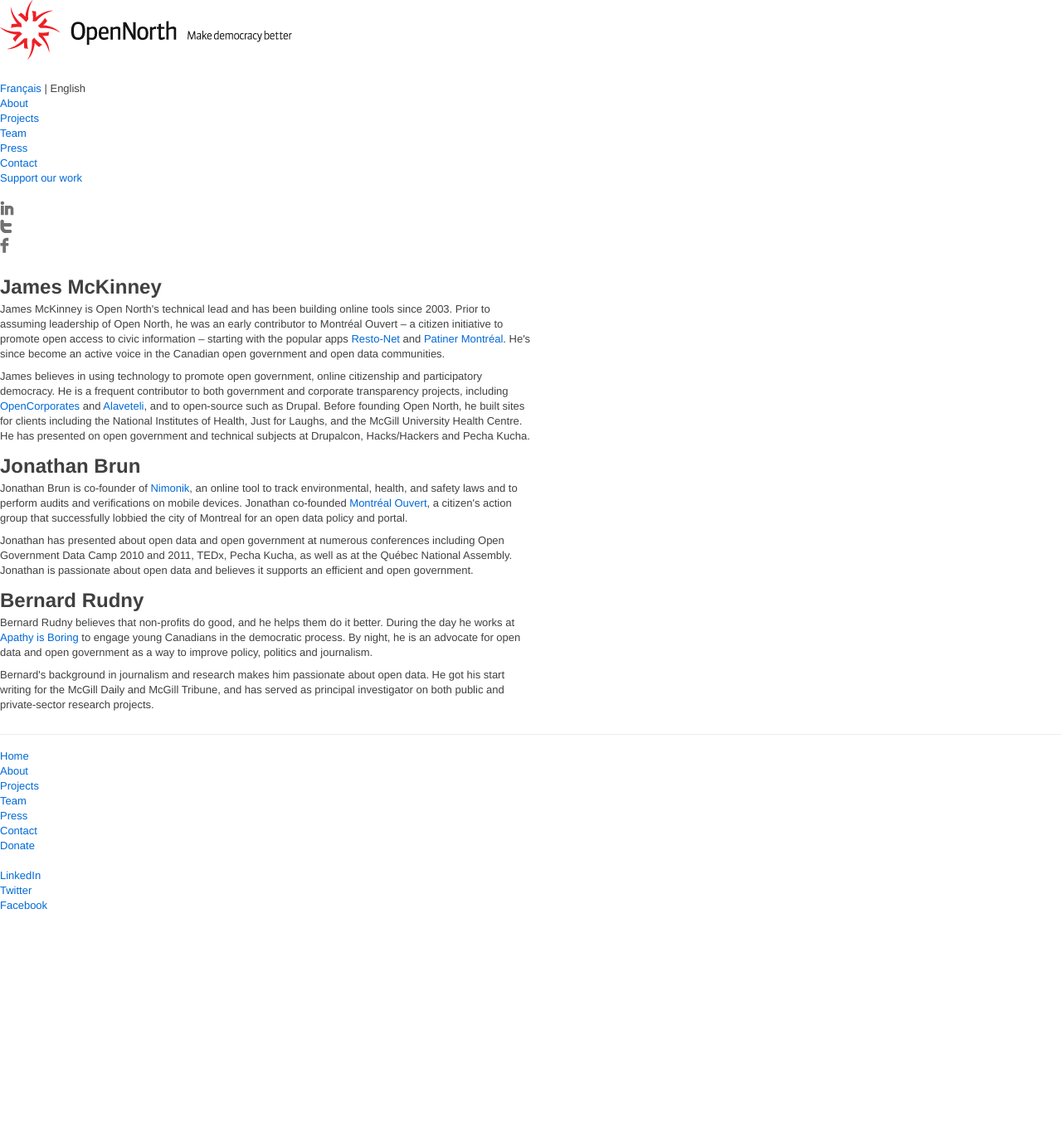
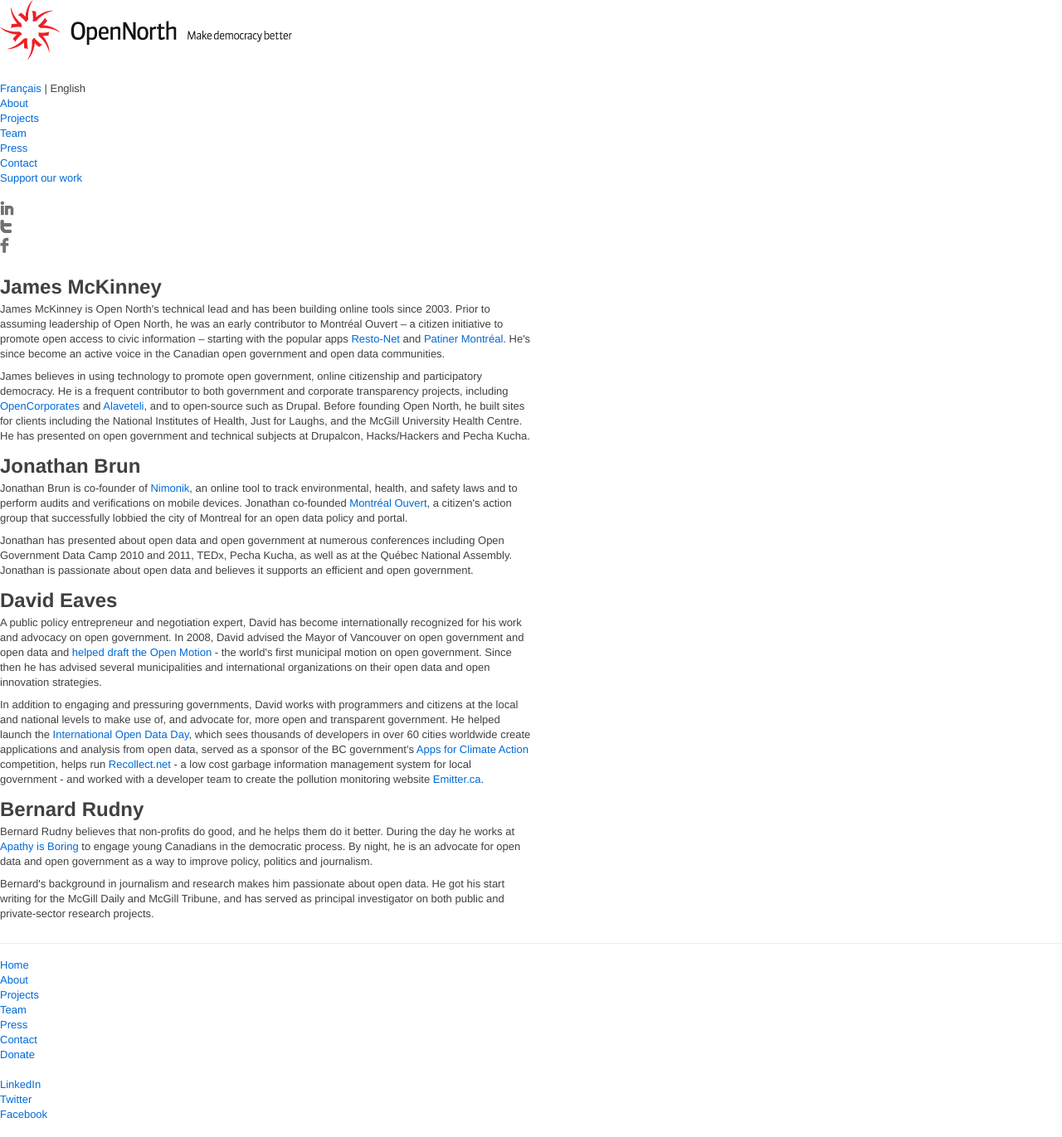
Before and after one commit to opennorth/wiki, a Jekyll site: the page built from en/team.html, in a window 1280 px wide. Shown: the whole page at 83% size. Built offline with Jekyll 4.4.1, drawn with Linux system fonts in a browser that asks for light colours; Markdown is read by kramdown in place of the engine named in the settings; before the commit the page ends 1119 px from its top, so only the background shows below that.

Commit message:
add english bio

```diff
--- a/en/press.html
+++ b/en/press.html
@@ -25,6 +25,7 @@
           <h2>Recent Press Articles &amp; Mentions</h2>
 
           <ul>
+{% comment %}<li><a href="http://nextmontreal.com/michael-mulley/">Get to Know: Michael Mulley – Software Developer, Open Data Hacker and Political Enthusiast</a> NextMontreal (Feb 13, 2012)</li>{% endcomment %}
             <li><a href="http://www.radio-canada.ca/emissions/lapres-midi_porte_conseil/2011-2012/chronique.asp?idChronique=199456">Qui sont les pirates citoyens?</a> Radio-Canada (Feb 3, 2012)</a></li>
             <li><a href="http://blogs.montrealgazette.com/2012/01/30/represent-makes-it-easier-to-find-your-elected-leaders/">Represent makes it easier to find your elected leaders</a> The Gazette (Jan 30, 2012)</a></li>
             <li><a href="http://www.meteomedia.com/news/storm_watch_stories3&stormfile=des_outils_pour_un_hiver_act_190112">Des outils pour un hiver actif!</a> Météo Média (Jan 23, 2012) <span class="label patinermontreal">Patiner Montreal</a></li>
--- a/en/team.html
+++ b/en/team.html
@@ -9,7 +9,7 @@
 <h2>
   James McKinney
   <a class="social linkedin" href="http://www.linkedin.com/in/mckinneyjames" title="View James McKinney's profile on LinkedIn">
-  <img src="/img/blank.gif" alt="LinkedIn">
+    <img src="/img/blank.gif" alt="LinkedIn">
   </a>
 </h2>
 <p>James McKinney is Open North's technical lead and has been building online tools since 2003. Prior to assuming leadership of Open North, he was an early contributor to Montréal Ouvert – a citizen initiative to promote open access to civic information – starting with the popular apps <a href="http://resto-net.ca/">Resto-Net</a> and <a href="http://patinermontreal.ca/">Patiner Montréal</a>. He's since become an active voice in the Canadian open government and open data communities.</p>
@@ -18,12 +18,21 @@
 <h2>
   Jonathan Brun
   <a class="social linkedin" href="http://www.linkedin.com/in/jonathanbrun" title="View Jonathan Brun's profile on LinkedIn">
-  <img src="/img/blank.gif" alt="LinkedIn">
+    <img src="/img/blank.gif" alt="LinkedIn">
   </a>
 </h2>
 <p>Jonathan Brun is co-founder of <a href="http://www.nimonik.ca/" title="Track laws and get free industrial checklists" target="_blank">Nimonik</a>, an online tool to track environmental, health, and safety laws and to perform audits and verifications on mobile devices. Jonathan co-founded <a href="http://montrealouvert.net" title="open data for the city of Montreal, Quebec, Canada">Montréal Ouvert</a>, a citizen's action group that successfully lobbied the city of Montreal for an open data policy and portal.</p>
 <p>Jonathan has presented about open data and open government at numerous conferences including Open Government Data Camp 2010 and 2011, TEDx, Pecha Kucha, as well as at the Québec National Assembly. Jonathan is passionate about open data and believes it supports an efficient and open government.</p>
 
+<h2>
+  David Eaves
+  <a class="social linkedin" href="http://www.linkedin.com/in/davideaves" title="View David Eaves' profile on LinkedIn">
+    <img src="/img/blank.gif" alt="LinkedIn">
+  </a>
+</h2>
+<p>A public policy entrepreneur and negotiation expert, David has become internationally recognized for his work and advocacy on open government. In 2008, David advised the Mayor of Vancouver on open government and open data and <a href="http://eaves.ca/2009/05/14/vancouver-enters-the-age-of-the-open-city/">helped draft the Open Motion</a> - the world's first municipal motion on open government. Since then he has advised several municipalities and international organizations on their open data and open innovation strategies.</p>
+<p>In addition to engaging and pressuring governments, David works with programmers and citizens at the local and national levels to make use of, and advocate for, more open and transparent government. He helped launch the <a href="http://www.opendataday.org/">International Open Data Day</a>, which sees thousands of developers in over 60 cities worldwide create applications and analysis from open data, served as a sponsor of the BC government's <a href="http://www.livesmartbc.ca/A4CA/">Apps for Climate Action</a> competition, helps run <a href="http://recollect.net/">Recollect.net</a> - a low cost garbage information management system for local government - and worked with a developer team to create the pollution monitoring website <a href="http://emitter.ca/">Emitter.ca</a>.</p>
+
 <h2>Bernard Rudny</h2>
 <p>Bernard Rudny believes that non-profits do good, and he helps them do it better. During the day he works at <a href="http://apathyisboring.com/" target="_blank">Apathy is Boring</a> to engage young Canadians in the democratic process. By night, he is an advocate for open data and open government as a way to improve policy, politics and journalism.</p>
 <p>Bernard's background in journalism and research makes him passionate about open data. He got his start writing for the McGill Daily and McGill Tribune, and has served as principal investigator on both public and private-sector research projects.</p>
```
